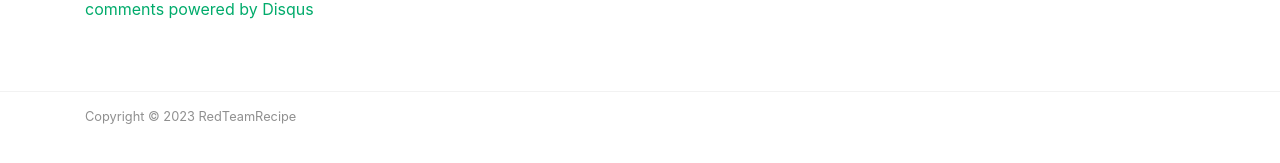
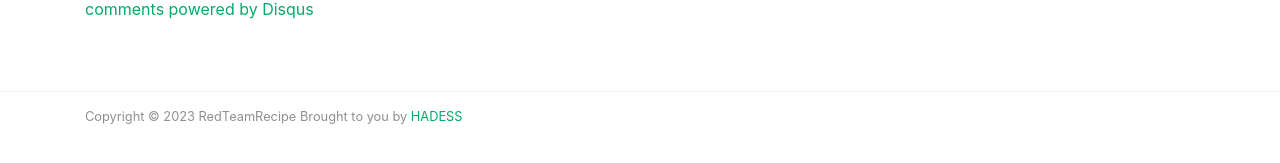
Before and after one commit to redteamrecipe/redteamrecipe.github.io, a Jekyll site: the page built from _pages/about.md, in a window 1280 px wide. Shown: the part 493-656 px from the top of the page. Built offline with Jekyll 4.4.1, drawn with Linux system fonts in a browser that asks for light colours; nearby versions of some CDN libraries; comment, search, counter and statistics services are not loaded.

Commit message:
add hadess

```diff
--- a/_layouts/default.html
+++ b/_layouts/default.html
@@ -159,6 +159,7 @@ ga('send', 'pageview');
         <div class="row">
             <div class="col-md-6 col-sm-6 text-center text-lg-left">
                 Copyright © {{ site.time | date: "%Y" }} {{ site.name }}
+                Brought to you by <a href="https://hadess.io">HADESS</a>
             </div>
         </div>
     </div>
```
Also changed, not shown: README.md.
